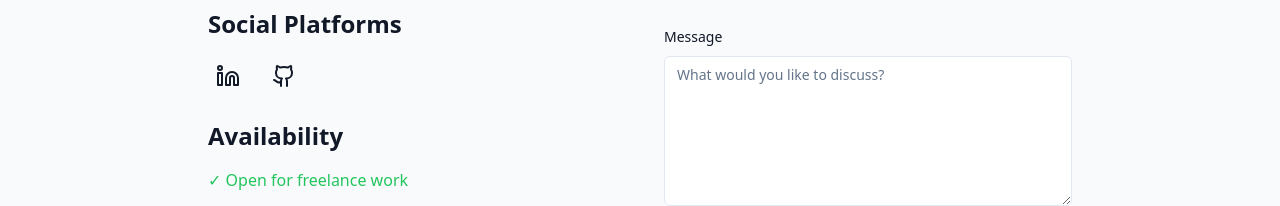
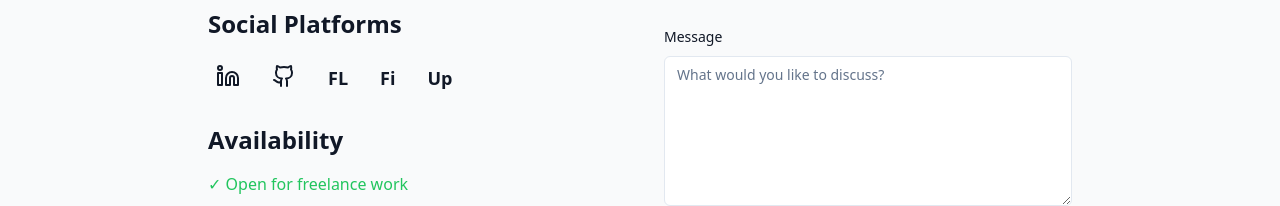
Before and after one commit to inusha-thathsara/InushaDevPortfolio, a React (Vite) app: page /contact in a window 1280 px wide. Shown: the part 424-630 px from the top of the page. Built offline with nearby package versions, Linux system fonts and the light colour scheme.

Commit message:
Add contact links
Add links to freelancer, fiverr, and upwork profiles on the contact page.

```diff
--- a/src/pages/Contact.tsx
+++ b/src/pages/Contact.tsx
@@ -129,12 +129,13 @@ const Contact = () => {
 
                 <div>
                   <h2 className="text-2xl font-semibold mb-4">Social Platforms</h2>
-                  <div className="flex gap-4">
+                  <div className="flex flex-wrap gap-4">
                     <a
                       href="https://www.linkedin.com/in/inusha-gunasekara-9996632a5"
                       target="_blank"
                       rel="noopener noreferrer"
                       className="p-2 rounded-full hover:bg-gray-100 dark:hover:bg-gray-800 transition-colors"
+                      aria-label="LinkedIn Profile"
                     >
                       <Linkedin className="h-6 w-6" />
                     </a>
@@ -143,8 +144,36 @@ const Contact = () => {
                       target="_blank"
                       rel="noopener noreferrer"
                       className="p-2 rounded-full hover:bg-gray-100 dark:hover:bg-gray-800 transition-colors"
+                      aria-label="GitHub Profile"
                     >
                       <Github className="h-6 w-6" />
+                    </a>
+                    <a
+                      href="https://www.freelancer.com/u/InushaThathsara?frm=InushaThathsara&sb=t"
+                      target="_blank"
+                      rel="noopener noreferrer"
+                      className="p-2 rounded-full hover:bg-gray-100 dark:hover:bg-gray-800 transition-colors"
+                      aria-label="Freelancer Profile"
+                    >
+                      <span className="font-semibold text-lg">FL</span>
+                    </a>
+                    <a
+                      href="https://www.fiverr.com/s/Eg9y8Gd"
+                      target="_blank"
+                      rel="noopener noreferrer"
+                      className="p-2 rounded-full hover:bg-gray-100 dark:hover:bg-gray-800 transition-colors"
+                      aria-label="Fiverr Profile"
+                    >
+                      <span className="font-semibold text-lg">Fi</span>
+                    </a>
+                    <a
+                      href="https://www.upwork.com/freelancers/~01fa4853c31d224ce6?mp_source=share"
+                      target="_blank"
+                      rel="noopener noreferrer"
+                      className="p-2 rounded-full hover:bg-gray-100 dark:hover:bg-gray-800 transition-colors"
+                      aria-label="Upwork Profile"
+                    >
+                      <span className="font-semibold text-lg">Up</span>
                     </a>
                   </div>
                 </div>
```
